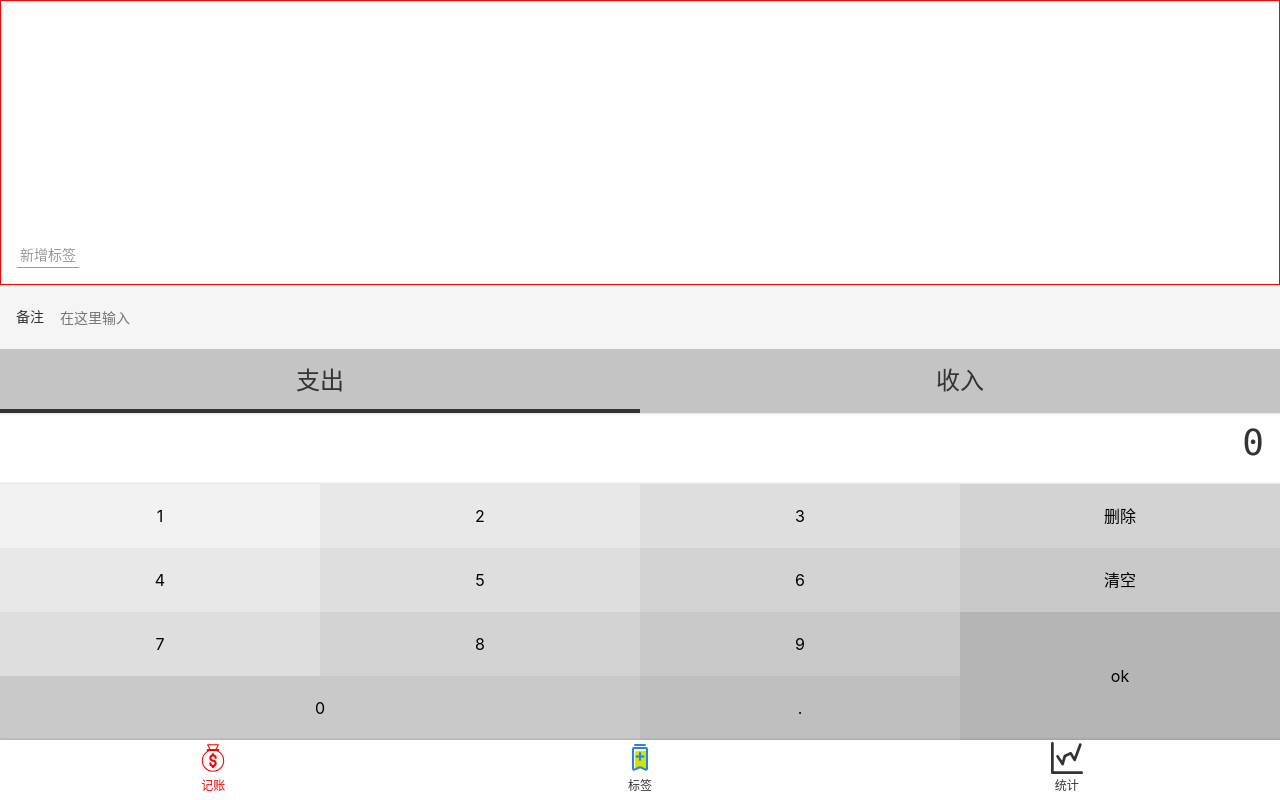
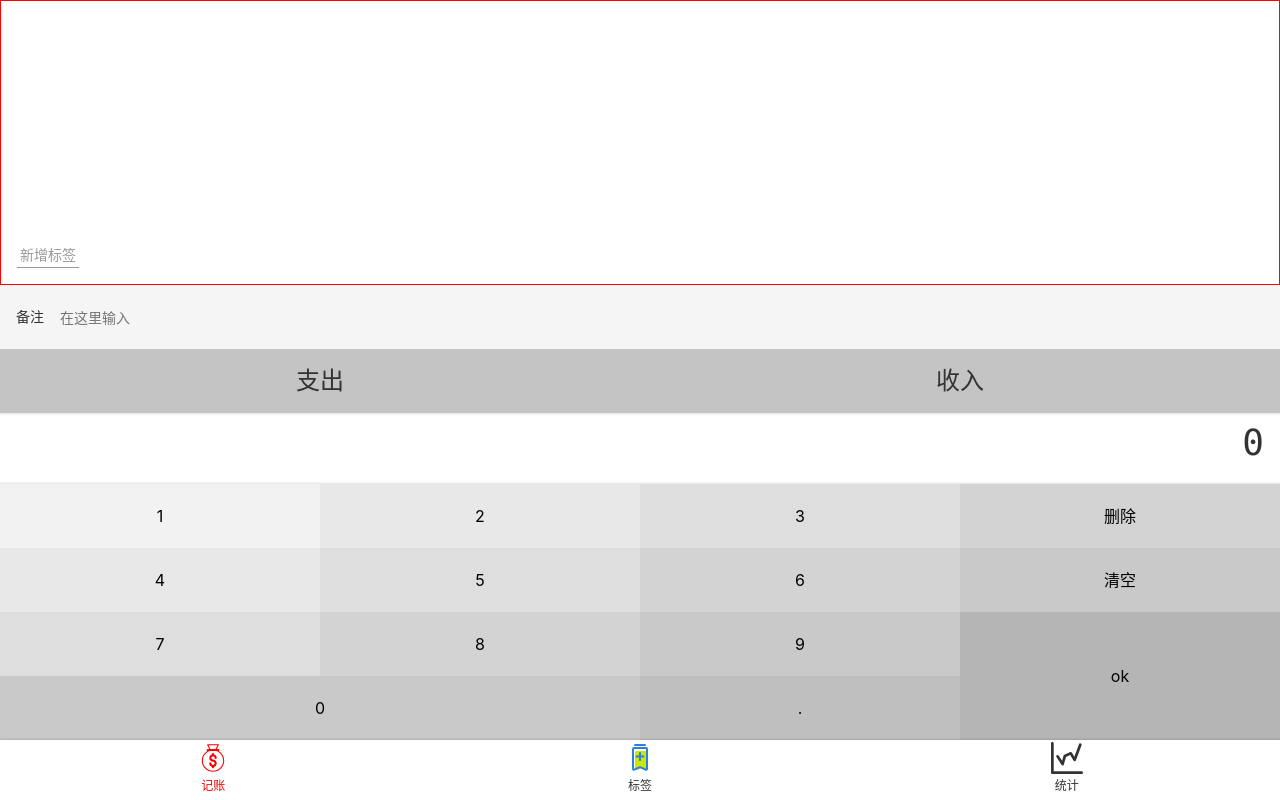
Before and after one commit to lnn520/money, a Vue app: page /#/money in a window 1280 px wide. Built offline with nearby package versions, Linux system fonts and the light colour scheme.

Commit message:
把四个组件的值放到record

```diff
--- a/src/components/money/Types.vue
+++ b/src/components/money/Types.vue
@@ -1,47 +1,64 @@
 <template>
-  <div >
+  <div>
     <ul class="types">
-      <li :class="type==='-' && 'selected'"
-      @click="selectType('-')">支出</li>
-      <li :class="type==='+' && 'selected'"
-      @click ="selectType('+')">收入</li>
+      <li :class="value==='-' && 'selected'"
+          @click="selectType('-')">支出
+      </li>
+      <li :class="value==='+' && 'selected'"
+          @click="selectType('+')">收入
+      </li>
     </ul>
   </div>
 </template>
 
-<script lang="js">
-export default {
-name: "Types",
-  props:['xxx'],
-  data(){
-  return {
-    type:'-'
+<script lang="ts">
+import Vue from 'vue';//'-'表示支出'+表示‘收入'
+import {Component, Prop} from 'vue-property-decorator';
+@Component
+export default class Types extends Vue {
+  @Prop() readonly  value!: string//！不管初始值
+  selectType(type: string) {
+    if (type !== '-' && type !== '+') {
+      throw new Error('type is unKnow');
+    }
+    this.$emit('update:value',type)
   }
-  },
-  created() {
 
-    console.log(this.xxx)
-  },
-  methods:{
-  selectType(type){
-    if(type !=='-' &&type !=='+')
-    {
-      throw new Error('type is unKnow')
-    }
-    this.type =type;
-  }
-  }
+
 }
+// export default {
+// name: "Types",
+//   props:['xxx'],
+//   data(){
+//   return {
+//     type:'-'
+//   }
+//   },
+//   created() {
+//
+//     console.log(this.xxx)
+//   },
+//   methods:{
+//   selectType(type){
+//     if(type !=='-' &&type !=='+')
+//     {
+//       throw new Error('type is unKnow')
+//     }
+//     this.type =type;
+//   }
+//   }
+// }
 </script>
 
 <style lang="scss" scoped>
-.types{
+.types {
   background: #c4c4c4;
   display: flex;
   text-align: center;
   font-size: 24px;
-  >li{
-    width:50%;
+
+  > li {
+    width: 50%;
     line-height: 64px;
     height: 64px;
     display: flex;
@@ -49,7 +66,7 @@ name: "Types",
     align-items: center;
     position: relative;
 
-    &.selected::after{
+    &.selected::after {
       content: '';
       position: absolute;
       bottom: 0;
```
